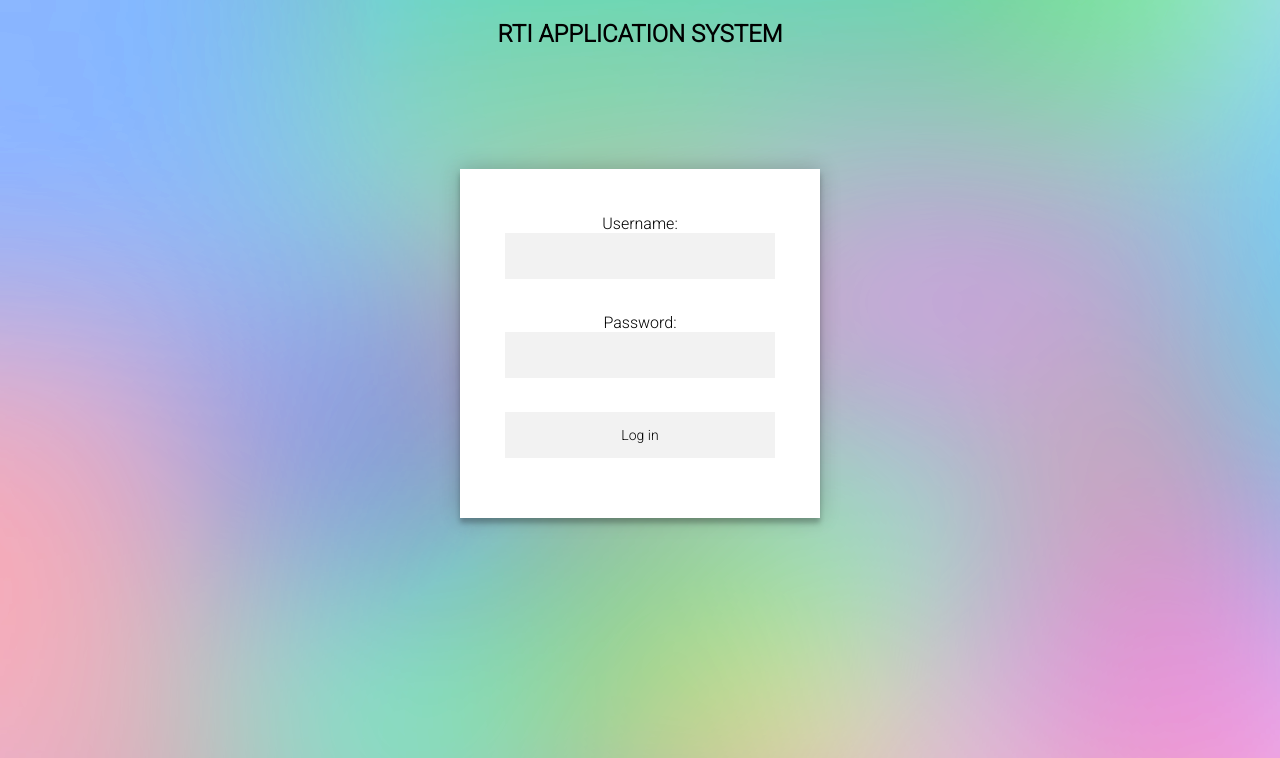
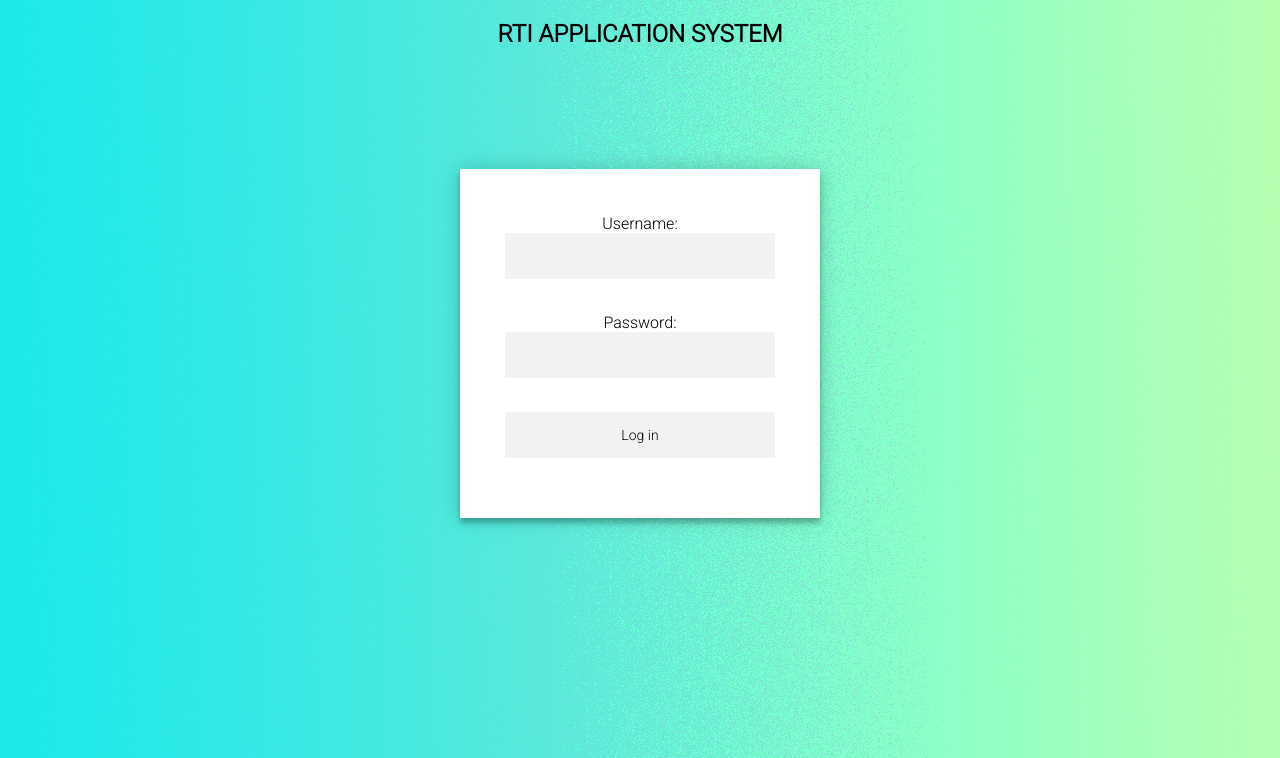
Before and after one commit to codeb1ooded/RTI_Automation, a PHP site: page /1.php in a window 1280 px wide. Shown: the top 758 px of the page. Run offline with PHP 8.4, Linux system fonts and the light colour scheme.

Commit message:
bg changes

```diff
--- a/css/background.css
+++ b/css/background.css
@@ -1,7 +1,7 @@
 @import url(https://fonts.googleapis.com/css?family=Roboto:300);
 
 body {
-  background-image: url("bg.png");
+  background-image: url("a7.jpg");
   font-family: "Roboto", sans-serif;
   -webkit-font-smoothing: antialiased;
   -moz-osx-font-smoothing: grayscale;
```
Also changed, not shown: css/a.jpg (added), css/a1.jpg (added), css/a2.jpg (added), css/a3.jpg (added), css/a7.jpg (added), css/a9.jpg (added), css/b.jpg (added), css/b1.jpg (added).
